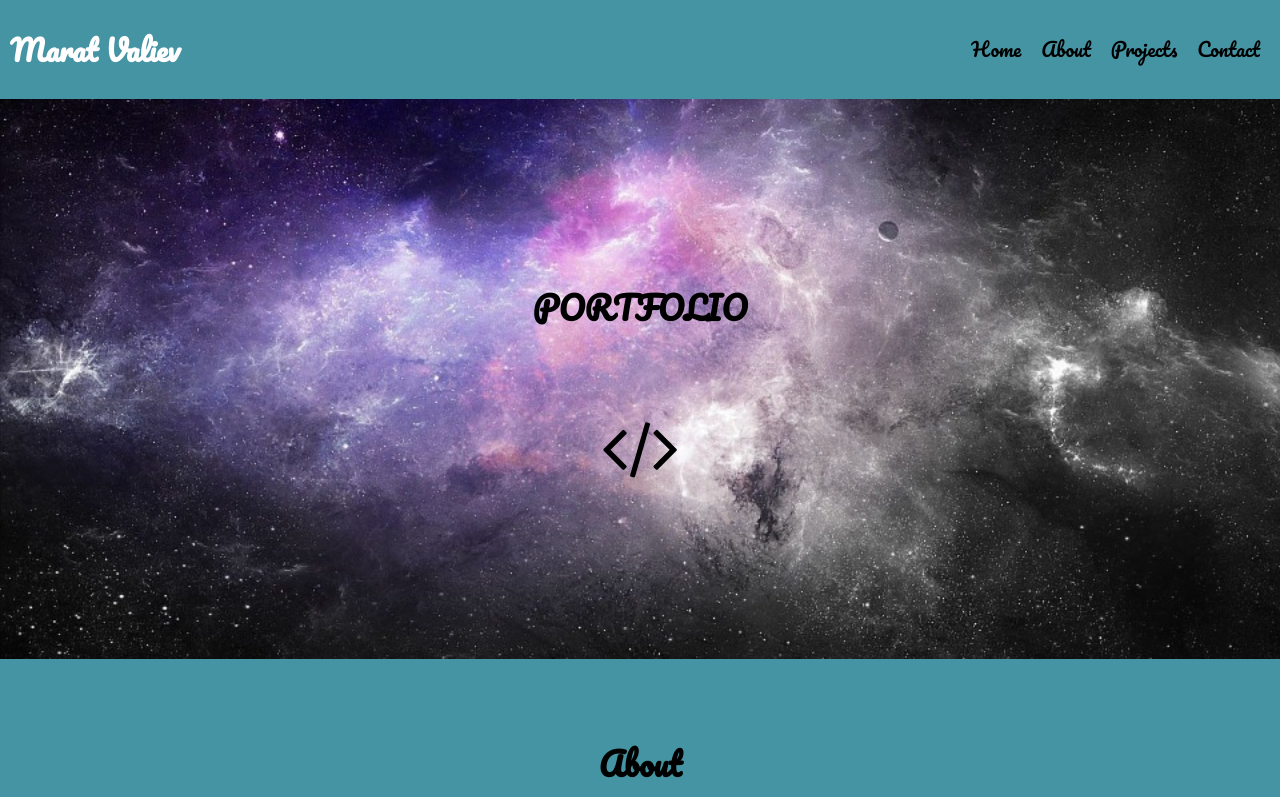
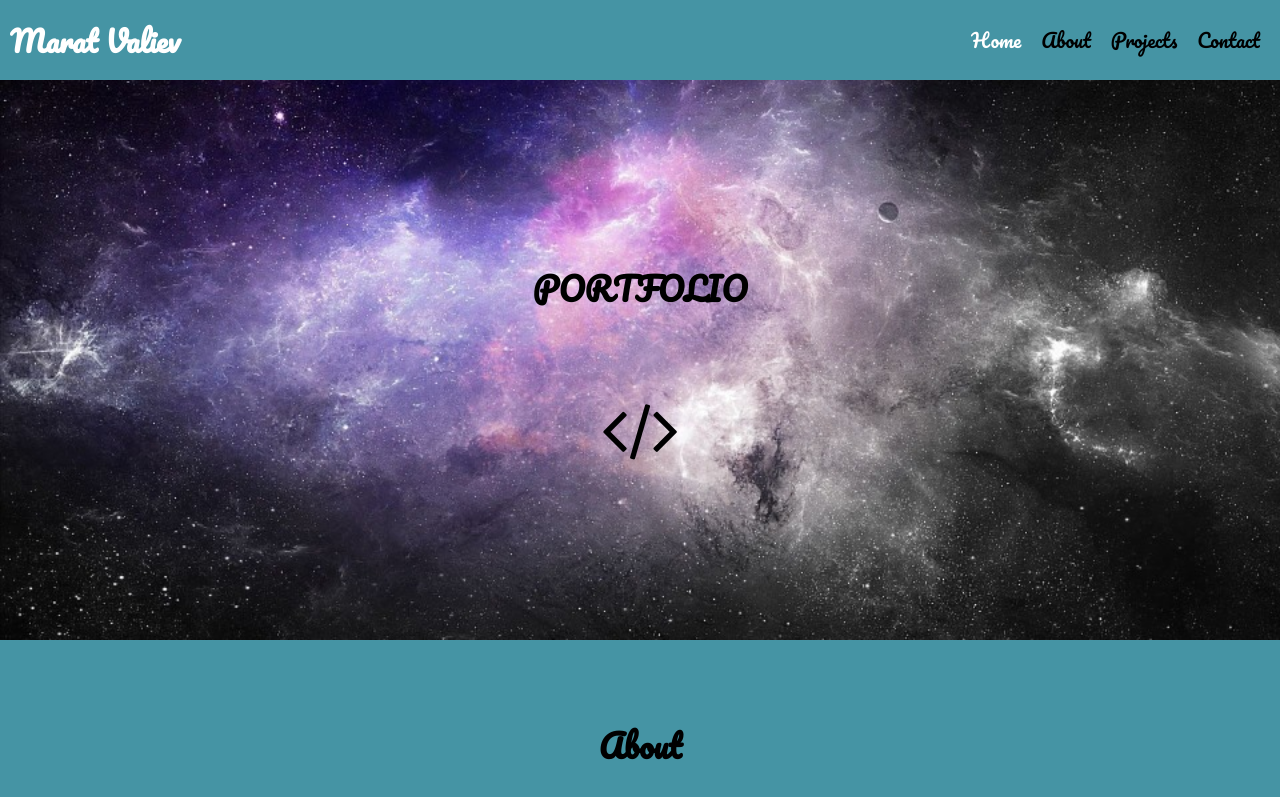
Before and after one commit to Marat-Z-Valiev/portfolio-page-reactjs, a React (Create React App) app: page / in a window 1280 px wide. Shown: the top 797 px of the page. Built offline with nearby package versions, Linux system fonts and the light colour scheme.

Commit message:
WIP: Add header, fix scrolling

```diff
--- a/src/components/Header.js
+++ b/src/components/Header.js
@@ -35,15 +35,13 @@ class Header extends React.Component {
 	render() {
 		const stickyClass = this.state.isSticky ? "sticky" : "";
 		return (
-			<div className={`navbar-container ${stickyClass}`}>
 			<nav
-					className="menu"
+				className={`navbar ${stickyClass}`}
 				ref={elem => {
 					this.nav = elem;
 				}}
 			>
 				<h1>Marat Valiev</h1>
-					<div className="menu-right">
 				<ul className="menu-list">
 					{headerLinks.map((menuItem, index) => (
 						<HeaderLink
@@ -53,9 +51,7 @@ class Header extends React.Component {
 						/>
 					))}
 				</ul>
-					</div>
 			</nav>
-			</div>
 		);
 	}
 }
--- a/src/components/Projects.js
+++ b/src/components/Projects.js
@@ -5,14 +5,14 @@ import "../css/Projects/projects.css";
 class Projects extends React.Component {
 	render() {
 		return (
-			<div id="projects" className="projects">
-				<section className="projects-header">
+			<section className="projects-header">
+				<div id="projects" className="projects">
 					<h2>Projects</h2>
 					<div className="grid-container">
 						<ProjectItem />
 					</div>
-				</section>
-			</div>
+				</div>
+			</section>
 		);
 	}
 }
--- a/src/css/Header/header.css
+++ b/src/css/Header/header.css
@@ -1,31 +1,27 @@
-.navbar-container {
+.navbar {
+  display: flex;
+  justify-content: space-between;
+  align-items: center;
   background-color: #4594a4;
   font-size: 1.2em;
+  height: 80px;
 }
-.navbar-container h1 {
+.navbar h1 {
   color: #ffffff;
   margin-left: 10px;
 }
-.navbar-container .menu {
-  display: flex;
-  justify-content: space-between;
-}
-.navbar-container .menu .menu-right {
-  display: flex;
-  align-items: center;
-}
-.navbar-container .menu-list .menu-list-item {
+.navbar .menu-list .menu-list-item {
   display: inline-block;
   margin-right: 20px;
 }
-.navbar-container .menu-list a {
+.navbar .menu-list a {
   text-decoration: none;
 }
-.navbar-container .menu-list a:hover {
+.navbar .menu-list a:hover {
   color: #ffffff;
   cursor: pointer;
 }
-.navbar-container .menu-list .active {
+.navbar .menu-list .active {
   color: #ffffff;
 }
 .sticky {
--- a/src/css/Header/header.less
+++ b/src/css/Header/header.less
@@ -1,23 +1,17 @@
 //Navigation bar
-.navbar-container {
+
+.navbar {
+	display: flex;
+	justify-content: space-between;
+	align-items: center;
 	background-color: #4594a4;
 	font-size: 1.2em;
+	height: 80px;
 
 	h1 {
 		color: #ffffff;
 		margin-left: 10px;
 	}
-
-	.menu {
-		display: flex;
-		justify-content: space-between;
-
-		.menu-right {
-			display: flex;
-			align-items: center;
-		}
-	}
-
 	.menu-list {
 		.menu-list-item {
 			display: inline-block;
@@ -27,11 +21,11 @@
 		a {
 			text-decoration: none;
 			&:hover {
-					color: #ffffff;
-					cursor: pointer;
-				}
+				color: #ffffff;
+				cursor: pointer;
+			}
 		}
-		.active{
+		.active {
 			color: #ffffff;
 		}
 	}
```
Lines whose indentation alone changed are shown as unchanged.
